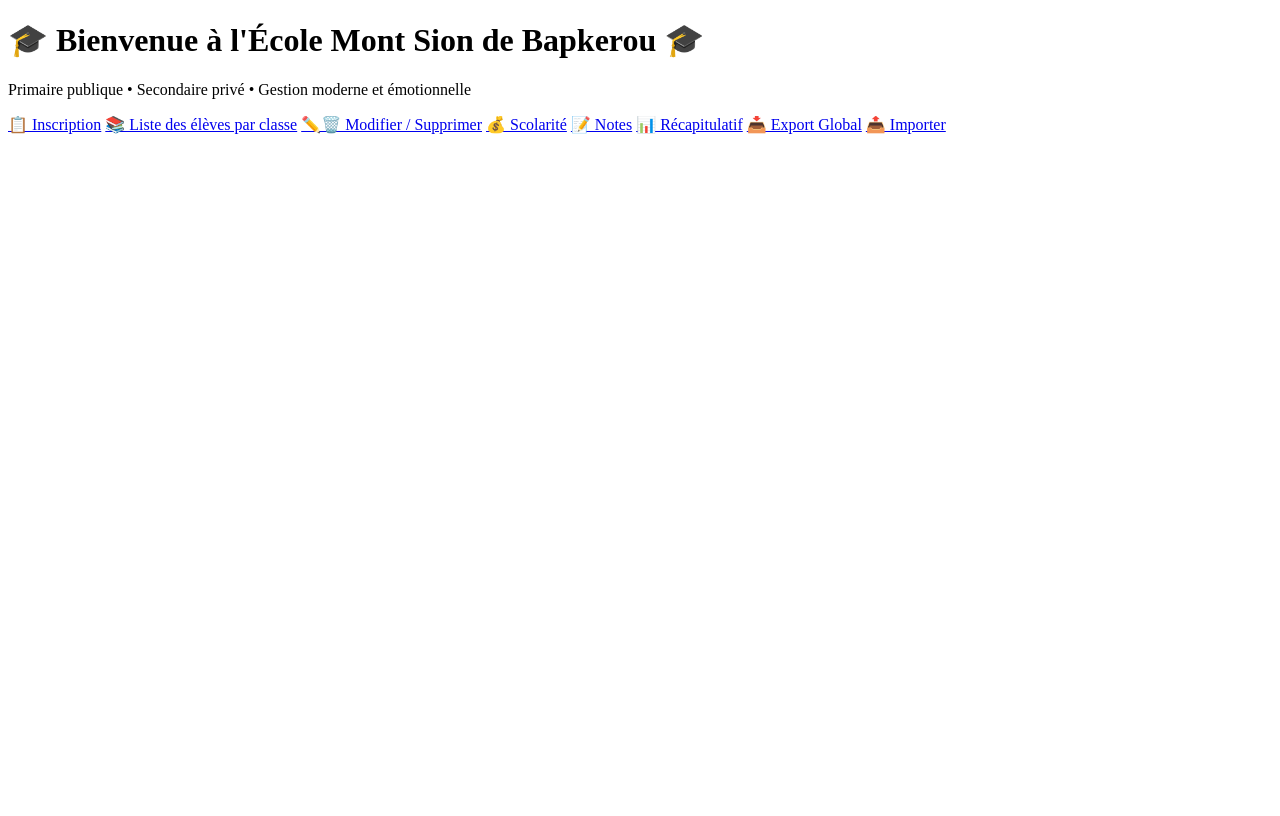
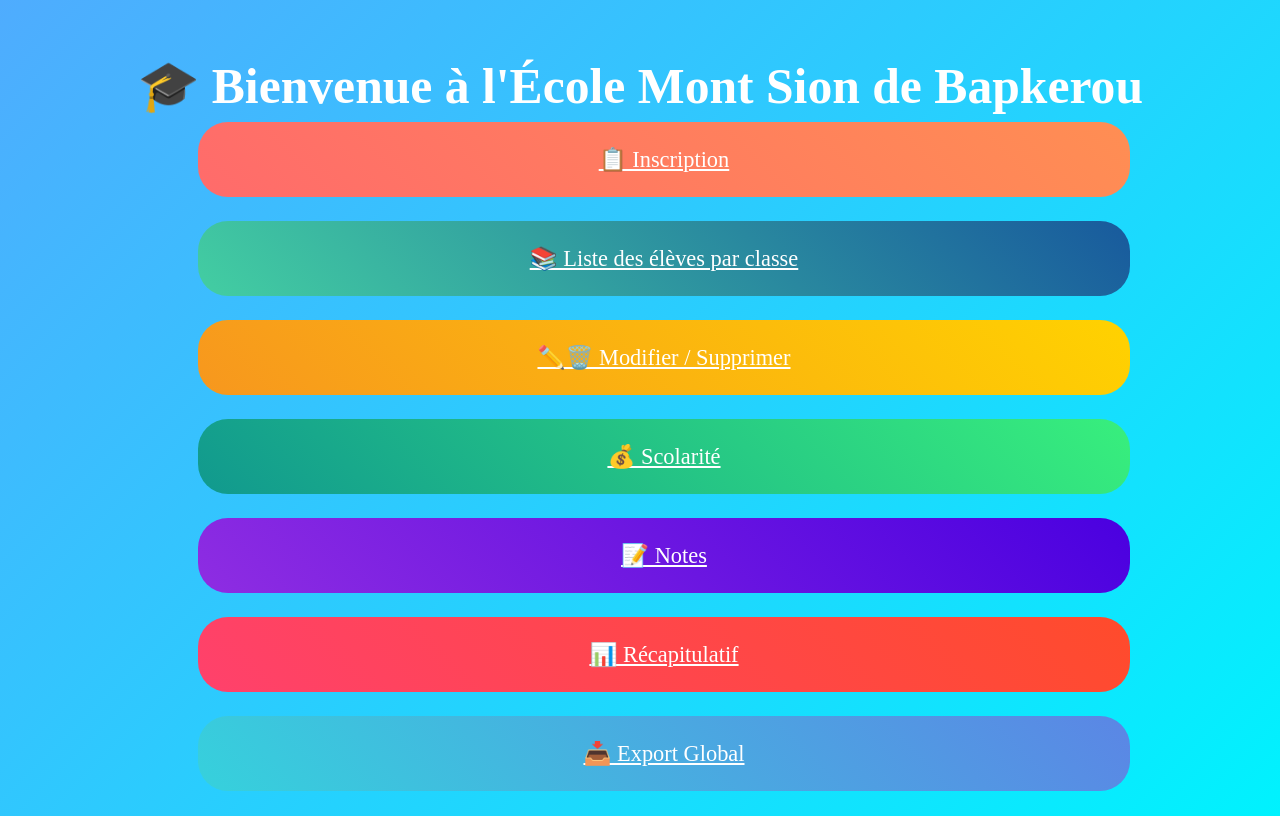
Before and after one commit to appolinair2355/Web, a Flask app: page / in a window 1280 px wide. Before the commit the page ends 134 px from the top, so only its background shows below. Run offline with Flask 3, Linux system fonts and the light colour scheme.

Commit message:
Update index.html

```diff
--- a/templates/index.html
+++ b/templates/index.html
@@ -4,15 +4,22 @@
     <meta charset="UTF-8">
     <title>Accueil – Mont Sion de Bapkerou</title>
     <style>
-        /* ... (styles déjà fournis) */
+        body{background:linear-gradient(135deg,#4facfe,#00f2fe);display:flex;flex-direction:column;align-items:center;justify-content:center;height:100vh;color:#fff;text-align:center}
+        h1{font-size:3rem;margin-bottom:.5rem;animation:pop 1.5s infinite alternate}
+        @keyframes pop{from{transform:scale(1)}to{transform:scale(1.05)}}
+        .btn-grid{display:flex;flex-direction:column;gap:1.5rem;width:70%}
+        .btn-large{width:100%;padding:1.5rem;font-size:1.4rem;border:none;border-radius:30px;color:#fff;cursor:pointer;transition:.3s}
+        .btn-1{background:linear-gradient(45deg,#FF6B6B,#FF8E53)}
+        .btn-2{background:linear-gradient(45deg,#43CEA2,#185A9D)}
+        .btn-3{background:linear-gradient(45deg,#F7971E,#FFD200)}
+        .btn-4{background:linear-gradient(45deg,#11998E,#38EF7D)}
+        .btn-5{background:linear-gradient(45deg,#8E2DE2,#4A00E0)}
+        .btn-6{background:linear-gradient(45deg,#FF416C,#FF4B2B)}
+        .btn-7{background:linear-gradient(45deg,#36D1DC,#5B86E5)}
     </style>
 </head>
 <body>
-    <div class="welcome">
-        <h1>🎓 Bienvenue à l'École Mont Sion de Bapkerou 🎓</h1>
-        <p>Primaire publique • Secondaire privé • Gestion moderne et émotionnelle</p>
-    </div>
-
+    <h1>🎓 Bienvenue à l'École Mont Sion de Bapkerou</h1>
     <div class="btn-grid">
         <a href="{{ url_for('register') }}" class="btn-large btn-1">📋 Inscription</a>
         <a href="{{ url_for('students') }}" class="btn-large btn-2">📚 Liste des élèves par classe</a>
@@ -21,7 +28,6 @@
         <a href="{{ url_for('notes') }}" class="btn-large btn-5">📝 Notes</a>
         <a href="{{ url_for('recap') }}" class="btn-large btn-6">📊 Récapitulatif</a>
         <a href="{{ url_for('export_excel') }}" class="btn-large btn-7">📥 Export Global</a>
-        <a href="{{ url_for('import_excel') }}" class="btn-large btn-warning">📤 Importer</a>
     </div>
 </body>
 </html>
```
